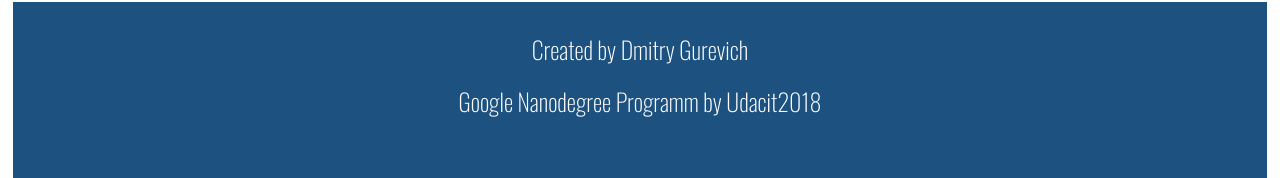
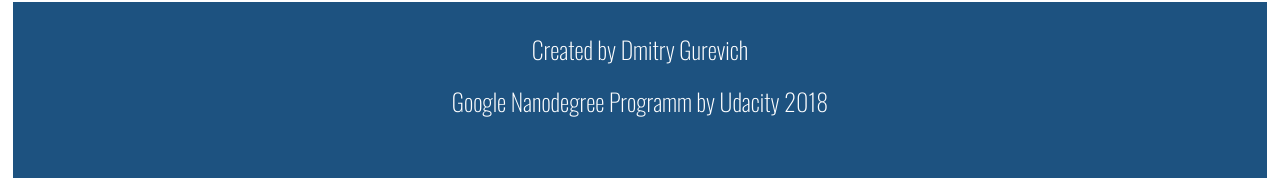
Before and after one commit to omicrondg/PortfolioWebSite, a plain HTML site: page index.html in a window 1280 px wide. Shown: the part 1885-2063 px from the top of the page. Drawn offline with nearby package versions, Linux system fonts and the light colour scheme.

Commit message:
text correction

```diff
--- a/index.html
+++ b/index.html
@@ -99,7 +99,7 @@
     <div class="creator">
       <p>Created by Dmitry Gurevich</p>
     </div>
-    <p class="programm">Google Nanodegree Programm by Udacit2018</p>
+    <p class="programm">Google Nanodegree Programm by Udacity 2018</p>
     <p class="photos" hidden>Photo by Jamison McAndie oUnsplash</p>
   </footer>
 </body>
```
